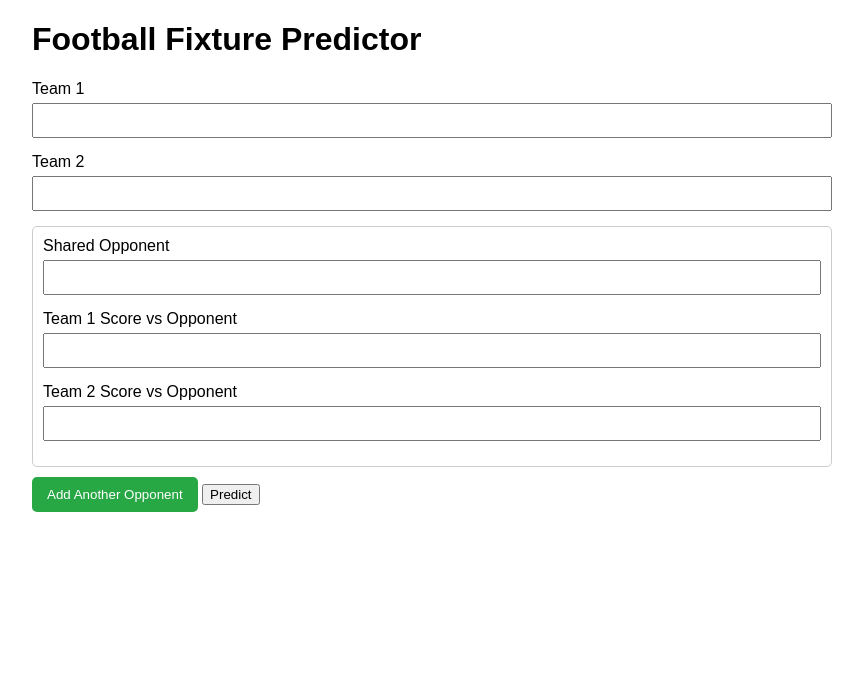
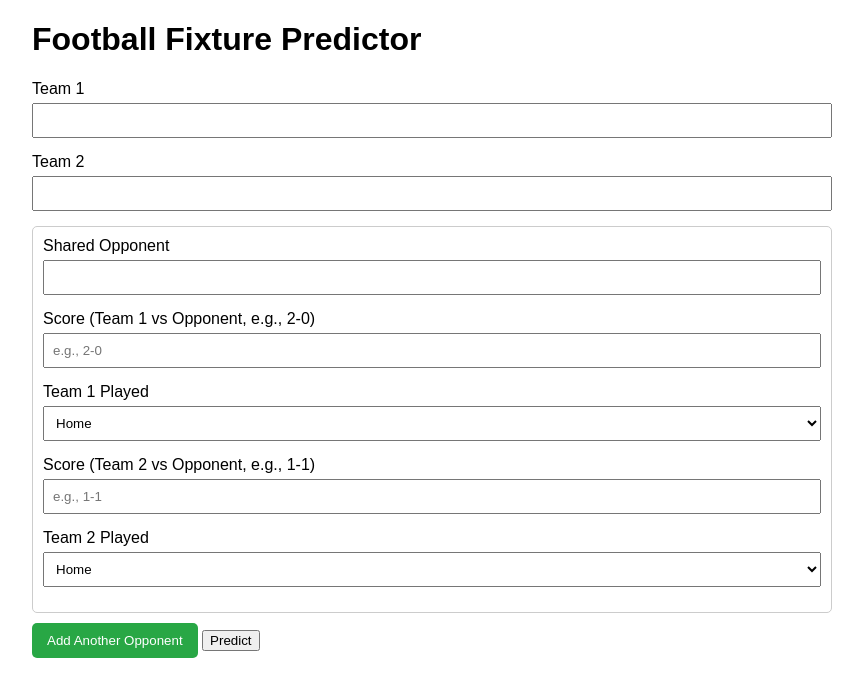
Before and after one commit to emmanuelkirui/emmanuelkirui.github.io, a PHP site: page /futbol.php in a window 1280 px wide. Shown: the top 697 px of the page, without its empty margins (208-1071 px from the left). Run offline with PHP 8.4, Linux system fonts and the light colour scheme.

Commit message:
Update futbol.php

```diff
--- a/futbol.php
+++ b/futbol.php
@@ -20,7 +20,7 @@
             display: block;
             margin-bottom: 5px;
         }
-        .form-group input {
+        .form-group input, .form-group select {
             width: 100%;
             padding: 8px;
             box-sizing: border-box;
@@ -72,12 +72,26 @@
                         <input type="text" name="opponents[]" required>
                     </div>
                     <div class="form-group">
-                        <label for="team1_score1">Team 1 Score vs Opponent</label>
-                        <input type="number" name="team1_scores[]" required>
+                        <label for="score1">Score (Team 1 vs Opponent, e.g., 2-0)</label>
+                        <input type="text" name="scores[]" placeholder="e.g., 2-0" required>
                     </div>
                     <div class="form-group">
-                        <label for="team2_score1">Team 2 Score vs Opponent</label>
-                        <input type="number" name="team2_scores[]" required>
+                        <label for="location1">Team 1 Played</label>
+                        <select name="locations[]" required>
+                            <option value="home">Home</option>
+                            <option value="away">Away</option>
+                        </select>
+                    </div>
+                    <div class="form-group">
+                        <label for="score2">Score (Team 2 vs Opponent, e.g., 1-1)</label>
+                        <input type="text" name="scores[]" placeholder="e.g., 1-1" required>
+                    </div>
+                    <div class="form-group">
+                        <label for="location2">Team 2 Played</label>
+                        <select name="locations[]" required>
+                            <option value="home">Home</option>
+                            <option value="away">Away</option>
+                        </select>
                     </div>
                 </div>
             </div>
@@ -91,26 +105,37 @@
             $team1 = $_POST['team1'];
             $team2 = $_POST['team2'];
             $opponents = $_POST['opponents'];
-            $team1_scores = $_POST['team1_scores'];
-            $team2_scores = $_POST['team2_scores'];
+            $scores = $_POST['scores'];
+            $locations = $_POST['locations'];
 
             // Combine data into a string (e.g., JSON)
             $data = [
                 'team1' => $team1,
                 'team2' => $team2,
                 'opponents' => $opponents,
-                'team1_scores' => $team1_scores,
-                'team2_scores' => $team2_scores,
+                'scores' => $scores,
+                'locations' => $locations,
             ];
-            $dataString = json_encode($data);
+            $dataString = json_encode($data, JSON_PRETTY_PRINT);
+
+            // Parse scores and calculate totals
+            $team1_total_goals = 0;
+            $team2_total_goals = 0;
+
+            for ($i = 0; $i < count($scores); $i += 2) {
+                // Team 1's score vs opponent
+                list($team1_goals, $opponent_goals) = explode('-', $scores[$i]);
+                $team1_total_goals += (int)$team1_goals;
+
+                // Team 2's score vs opponent
+                list($opponent_goals, $team2_goals) = explode('-', $scores[$i + 1]);
+                $team2_total_goals += (int)$team2_goals;
+            }
 
             // Simple prediction logic
-            $team1_total = array_sum($team1_scores);
-            $team2_total = array_sum($team2_scores);
-
-            if ($team1_total > $team2_total) {
+            if ($team1_total_goals > $team2_total_goals) {
                 $prediction = "$team1 is predicted to win against $team2.";
-            } elseif ($team1_total < $team2_total) {
+            } elseif ($team1_total_goals < $team2_total_goals) {
                 $prediction = "$team2 is predicted to win against $team1.";
             } else {
                 $prediction = "The match between $team1 and $team2 is predicted to be a draw.";
@@ -139,12 +164,26 @@
                         <input type="text" name="opponents[]" required>
                     </div>
                     <div class="form-group">
-                        <label for="team1_score${opponentCount}">Team 1 Score vs Opponent</label>
-                        <input type="number" name="team1_scores[]" required>
+                        <label for="score${opponentCount}">Score (Team 1 vs Opponent, e.g., 2-0)</label>
+                        <input type="text" name="scores[]" placeholder="e.g., 2-0" required>
                     </div>
                     <div class="form-group">
-                        <label for="team2_score${opponentCount}">Team 2 Score vs Opponent</label>
-                        <input type="number" name="team2_scores[]" required>
+                        <label for="location${opponentCount}">Team 1 Played</label>
+                        <select name="locations[]" required>
+                            <option value="home">Home</option>
+                            <option value="away">Away</option>
+                        </select>
+                    </div>
+                    <div class="form-group">
+                        <label for="score${opponentCount}">Score (Team 2 vs Opponent, e.g., 1-1)</label>
+                        <input type="text" name="scores[]" placeholder="e.g., 1-1" required>
+                    </div>
+                    <div class="form-group">
+                        <label for="location${opponentCount}">Team 2 Played</label>
+                        <select name="locations[]" required>
+                            <option value="home">Home</option>
+                            <option value="away">Away</option>
+                        </select>
                     </div>
                 `;
                 container.appendChild(newOpponentGroup);
```
